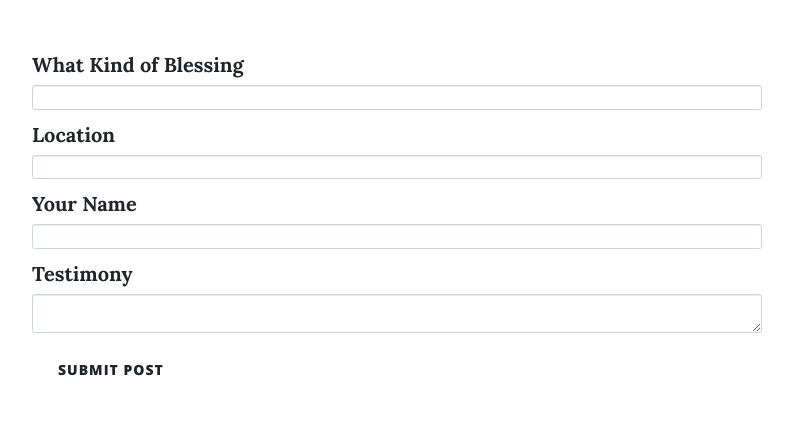
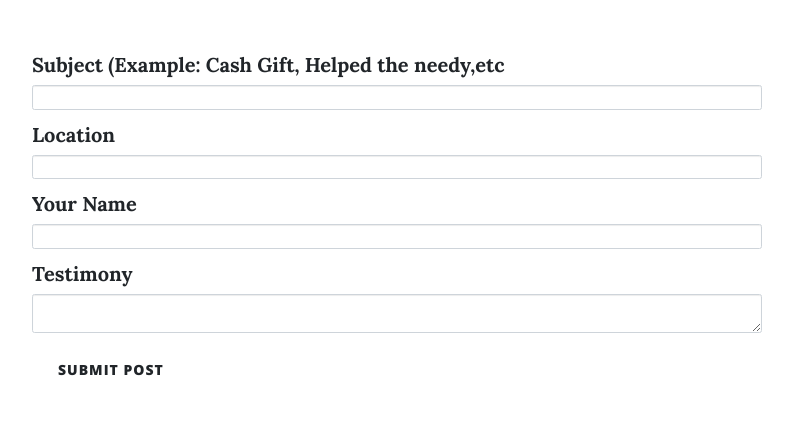
Before and after one commit to t2dstudio/40th_birthday_challenge, a Flask app: page /new-post in a window 1280 px wide. Shown: the part 532-968 px from the top of the page, without its empty margins (243-1036 px from the left). Run offline with Flask 2, Linux system fonts and the light colour scheme; some libraries are stand-ins or nearby versions.

Commit message:
adjusting wtform attributes

```diff
--- a/main.py
+++ b/main.py
@@ -35,7 +35,7 @@ db = SQLAlchemy(app)
 
 ##WTForm
 class CreatePostForm(FlaskForm):
-    title = StringField("What Kind of Blessing", validators=[DataRequired()])
+    title = StringField("Subject (Example: Cash Gift, Helped the needy,etc", validators=[DataRequired()])
     subtitle = StringField("Location", validators=[DataRequired()])
     author = StringField("Your Name", validators=[DataRequired()])
     # img_url = StringField("Blog Image URL", validators=[DataRequired(), URL()])
--- a/templates/index.html
+++ b/templates/index.html
@@ -12,7 +12,7 @@
          style="margin: 1px 0;border-radius: 50%;width:60%;margin-left: auto;margin-right: auto;display: block;">
 </div>
             <h1>Our 40th Birthday Wishes</h1>
-            <span class="subheading">Our humble request is that our friends and family share the love of Christ by giving <strong>$10 or 1000 Naira (minimum)</strong>  to anyone you have not met before or seen for over 3 months</span>
+            <span class="subheading">Our humble request is that our friends and family share the love of Christ by giving <strong>$10 or 1000 Naira (minimum)</strong>  to anyone they have not met before or seen for over 3 months</span>
             <br>
             <br>
             <h3>Please click on <i style="color:yellow">Share Your Story</i> below to let us know what you did!</h3>
```
